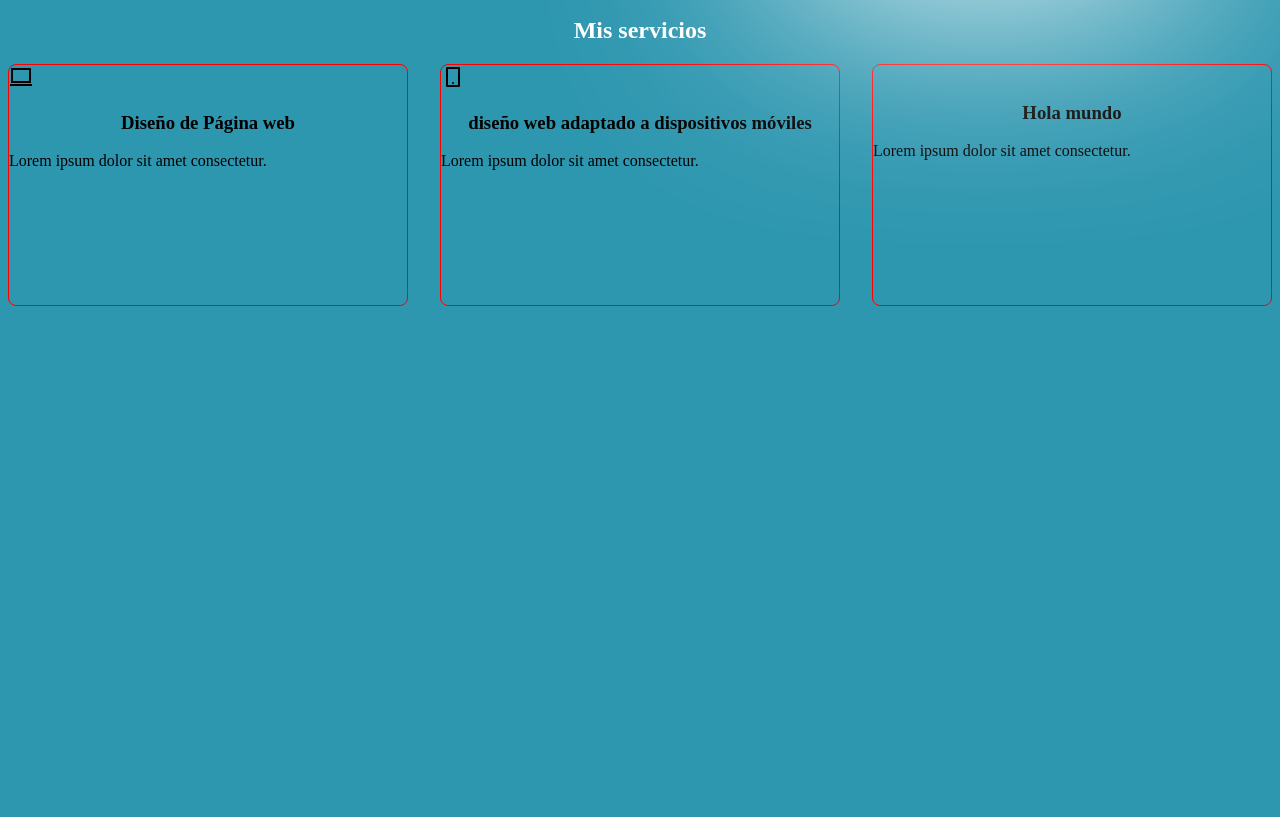
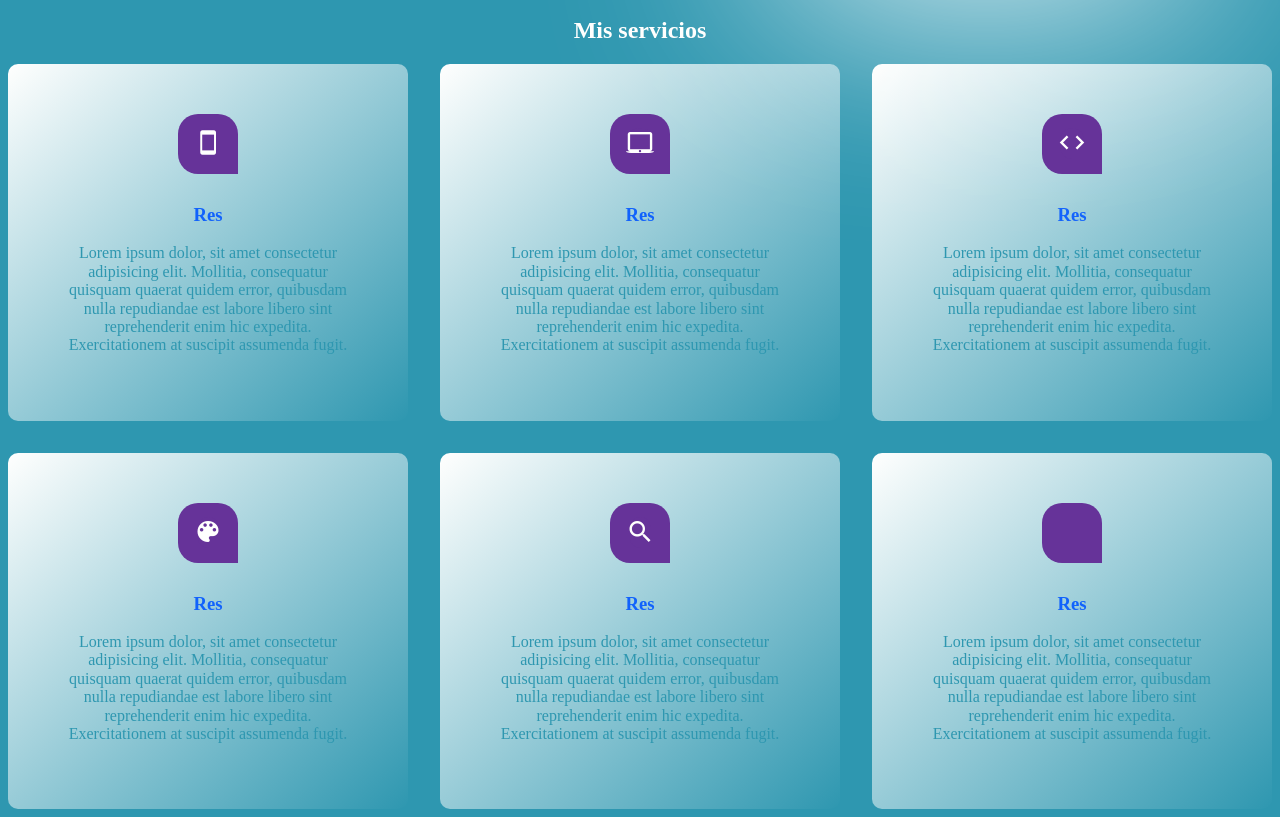
Before and after one commit to Legan1/Portafolio-web, a plain HTML site: page Index.html in a window 1280 px wide. Shown: the part 549-1366 px from the top of the page. Before the commit the page ends 863 px from the top, so only its background shows below. Drawn offline with nearby package versions, Linux system fonts and the light colour scheme; a script that the page names is missing.

Commit message:
actualizacion de colores y agregar seccion de servicios

```diff
--- a/Index.html
+++ b/Index.html
@@ -6,14 +6,22 @@
     <meta name="viewport" content="width=device-width, initial-scale=1.0" />
     <link rel="stylesheet" href="estilos/estilo.css" />
     <link rel="stylesheet" href="estilos/normalice.css" />
-    <link href="https://unpkg.com/ionicons@4.5.10-0/dist/css/ionicons.min.css" rel="stylesheet">
+    <link
+      href="https://unpkg.com/ionicons@4.5.10-0/dist/css/ionicons.min.css"
+      rel="stylesheet"
+    />
+    <script
+      defer
+      src="https://kit.fontawesome.com/eb39e4daa5.js"
+      crossorigin="anonymous"
+    ></script>
 
-    <script defer src="https://unpkg.com/ionicons@5.0.0/dist/ionicons.js"></script>
-
-    <link rel="preconnect" href="https://fonts.googleapis.com">
-<link rel="preconnect" href="https://fonts.gstatic.com" crossorigin>
-<link href="https://fonts.googleapis.com/css2?family=Alfa+Slab+One&display=swap" rel="stylesheet">
-
+    <link rel="preconnect" href="https://fonts.googleapis.com" />
+    <link rel="preconnect" href="https://fonts.gstatic.com" crossorigin />
+    <link
+      href="https://fonts.googleapis.com/css2?family=Alfa+Slab+One&display=swap"
+      rel="stylesheet"
+    />
 
     <title>Document</title>
   </head>
@@ -76,47 +84,101 @@
             </p>
           </div>
           <div class="container_imagen">
-                <img src="img/Imagen de ejemplo.png" class="imagen" alt="">
+            <img src="img/Imagen de ejemplo.png" class="imagen" alt="" />
           </div>
         </div>
       </section>
     </main>
     <h2 class="servicios">Mis servicios</h2>
     <div class="grid_servicios">
-      <div class="contendor_sevicios">
-        <div class="imagen_servicio">
-          <img src="img_svg/macbook-line.svg" alt="">
+      <div class="service-item">
+        <div class="service-item-inner">
+          <div class="icon">
+            <i class="icon ion-md-phone-portrait"></i>
+          </div>
+          <h3 class="Titulo">Res</h3>
+          <p class="descripcion">
+            Lorem ipsum dolor, sit amet consectetur adipisicing elit. Mollitia,
+            consequatur quisquam quaerat quidem error, quibusdam nulla
+            repudiandae est labore libero sint reprehenderit enim hic expedita.
+            Exercitationem at suscipit assumenda fugit.
+          </p>
         </div>
-        <h3 class="titulo_servicio">
-          Diseño de Página web
-        </h3>
-        <p class="descripcion_servcio">
-          Lorem ipsum dolor sit amet consectetur.
-        </p>
       </div>
 
-      <div class="contendor_sevicios">
-        <div class="imagen_servicio">
-          <img src="img_svg/smartphone-line.svg" alt="">
+      <div class="service-item">
+        <div class="service-item-inner">
+          <div class="icon">
+            <i class="icon ion-md-laptop"></i>
+          </div>
+          <h3 class="Titulo">Res</h3>
+          <p class="descripcion">
+            Lorem ipsum dolor, sit amet consectetur adipisicing elit. Mollitia,
+            consequatur quisquam quaerat quidem error, quibusdam nulla
+            repudiandae est labore libero sint reprehenderit enim hic expedita.
+            Exercitationem at suscipit assumenda fugit.
+          </p>
         </div>
-        <h3 class="titulo_servicio">
-          diseño web adaptado a dispositivos móviles
-        </h3>
-        <p class="descripcion_servcio">
-          Lorem ipsum dolor sit amet consectetur.
-        </p>
       </div>
 
-      <div class="contendor_sevicios">
-        <div class="imagen_servicio">
-          <img src="" alt="">
+      <div class="service-item">
+        <div class="service-item-inner">
+          <div class="icon">
+            <i class="icon ion-md-code"></i>
+          </div>
+          <h3 class="Titulo">Res</h3>
+          <p class="descripcion">
+            Lorem ipsum dolor, sit amet consectetur adipisicing elit. Mollitia,
+            consequatur quisquam quaerat quidem error, quibusdam nulla
+            repudiandae est labore libero sint reprehenderit enim hic expedita.
+            Exercitationem at suscipit assumenda fugit.
+          </p>
         </div>
-        <h3 class="titulo_servicio">
-          Hola mundo
-        </h3>
-        <p class="descripcion_servcio">
-          Lorem ipsum dolor sit amet consectetur.
-        </p>
+      </div>
+
+      <div class="service-item">
+        <div class="service-item-inner">
+          <div class="icon">
+            <i class="icon ion-md-color-palette"></i>
+          </div>
+          <h3 class="Titulo">Res</h3>
+          <p class="descripcion">
+            Lorem ipsum dolor, sit amet consectetur adipisicing elit. Mollitia,
+            consequatur quisquam quaerat quidem error, quibusdam nulla
+            repudiandae est labore libero sint reprehenderit enim hic expedita.
+            Exercitationem at suscipit assumenda fugit.
+          </p>
+        </div>
+      </div>
+
+      <div class="service-item">
+        <div class="service-item-inner">
+          <div class="icon">
+            <i class="icon ion-md-search"></i>
+          </div>
+          <h3 class="Titulo">Res</h3>
+          <p class="descripcion">
+            Lorem ipsum dolor, sit amet consectetur adipisicing elit. Mollitia,
+            consequatur quisquam quaerat quidem error, quibusdam nulla
+            repudiandae est labore libero sint reprehenderit enim hic expedita.
+            Exercitationem at suscipit assumenda fugit.
+          </p>
+        </div>
+      </div>
+
+      <div class="service-item">
+        <div class="service-item-inner">
+          <div class="icon">
+            <i class="icon ion-md-logo-wordpress"></i>
+          </div>
+          <h3 class="Titulo">Res</h3>
+          <p class="descripcion">
+            Lorem ipsum dolor, sit amet consectetur adipisicing elit. Mollitia,
+            consequatur quisquam quaerat quidem error, quibusdam nulla
+            repudiandae est labore libero sint reprehenderit enim hic expedita.
+            Exercitationem at suscipit assumenda fugit.
+          </p>
+        </div>
       </div>
     </div>
   </body>
--- a/estilos/estilo.css
+++ b/estilos/estilo.css
@@ -107,25 +107,51 @@ a {
   width: 50rem;
   filter: drop-shadow(4px 6px 112px var(--color-texto));
 }
+.servicios{
+  text-align: center;
+  color: var(--color-texto);
+}
 .grid_servicios{
   display: grid;
   grid-template-columns: repeat(3,1fr);
   gap: 2rem;
 }
-.servicios{
-  display: block;
-  text-align: center;
-  color: var(--color-texto);
 
-}
-.contendor_sevicios{
-  border: 1px solid red;
-  border-radius: .5rem;
-  height: 15rem;
-}
-.titulo_servicio{
+.service-item .service-item-inner{
+  padding: 3.125rem 3.125rem;
+  border-radius: 0.625rem;
+  background: linear-gradient(to bottom right,var(--color-header),var(--color-cuerpo));
+
+  box-shadow: red;
   text-align: center;
 }
+.service-item .service-item-inner:hover{
+  background: var(--color-texto);
+}
+.service-item-inner .icon{
+  height:3.75rem;
+  width: 3.75rem;
+  background: rebeccapurple;
+  margin: 0 auto 1.875rem;
+  font-size: 1.75rem;
+  color: var(--color-texto);
+  border-radius: 1.25rem;
+  border-bottom-right-radius: 0;
+  position: relative;
+  z-index: 1;
+  transition: all 0.3s ease;
+}
+.service-item .icon i{
+  line-height: 3.75rem;
+}
+.Titulo{
+  color: var(--color-barra_abajo);
+}
+.descripcion{
+  color: var(--color-cuerpo);
+}
+
+
 @media screen and (max-width: 320px) {
   .nav__name {
     display: none;
```
Also changed, not shown: img_svg/macbook-line.svg (deleted), img_svg/smartphone-line.svg (deleted).
